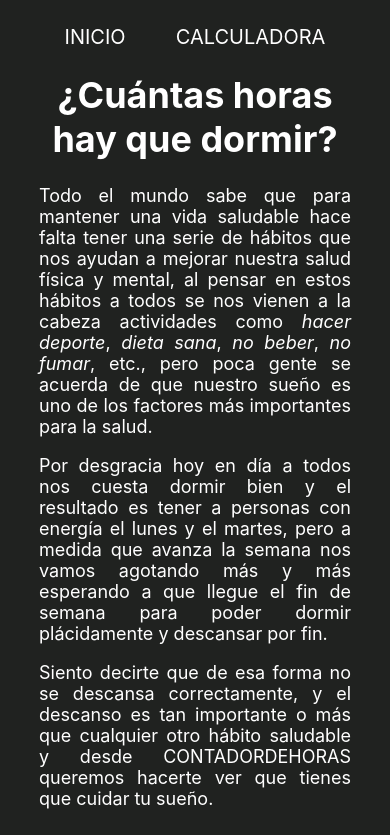
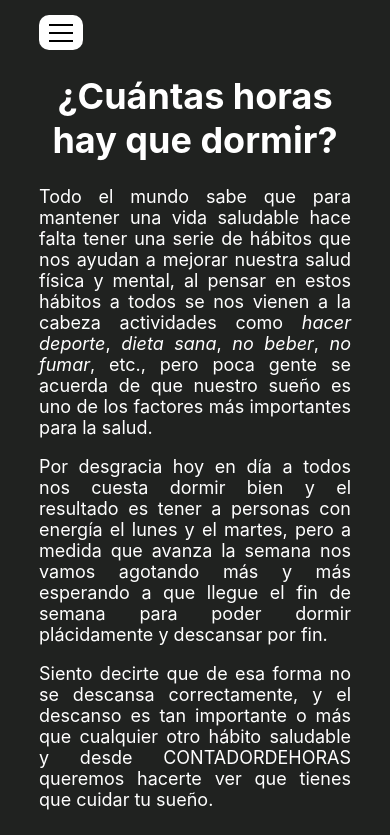
Before and after one commit to alvarofg95/hora-dormir-react, a React (Create React App) app: page / in a window 390 px wide. Shown: the top 835 px of the page. Built offline with nearby package versions, Linux system fonts and the light colour scheme.

Commit message:
menu responsive

```diff
--- a/src/components/Menu.js
+++ b/src/components/Menu.js
@@ -1,7 +1,57 @@
-import React from 'react';
+import React, { Component } from 'react';
 import { Link } from 'react-router-dom';
+import Image from './Image';
 
-export default () => (
+class Menu extends Component {
+  constructor(props) {
+    super(props);
+    this.state = {
+      mobile: false,
+      open: false
+    };
+    this.updateDimensions = this.updateDimensions.bind(this);
+    this.openMenu = this.openMenu.bind(this);
+  }
+
+  componentDidMount() {
+    this.updateDimensions();
+    window.addEventListener('resize', this.updateDimensions);
+  }
+
+  componentWillUnmount() {
+    window.removeEventListener('resize', this.updateDimensions);
+  }
+
+  updateDimensions() {
+    const windowWidth = window.innerWidth;
+    if (windowWidth <= 400) {
+      this.setState({ mobile: true });
+    }
+  }
+
+  openMenu() {
+    this.setState(prevState => ({ open: !prevState.open }));
+  }
+
+  render() {
+    const { mobile, open } = this.state;
+    return mobile ? (
+      <div className="divMenu">
+        <button className="btnMenu" onClick={this.openMenu}>
+          <Image className="iconMenu" src={require('../images/menu.svg')} />
+        </button>
+        {open ? (
+          <div>
+            <Link className="menuItem" to="/" title="Inicio">
+              Inicio
+            </Link>
+            <Link className="menuItem" to="/calculadora" title="Inicio">
+              Calculadora
+            </Link>
+          </div>
+        ) : null}
+      </div>
+    ) : (
       <header>
         <Link to="/" title="Inicio">
           Inicio
@@ -11,3 +61,7 @@ export default () => (
         </Link>
       </header>
     );
+  }
+}
+
+export default Menu;
--- a/src/index.css
+++ b/src/index.css
@@ -24,6 +24,34 @@ header > a {
 
 a {
   color: #fff;
+}
+
+.divMenu {
+  text-align: left;
+  margin-top: 15px;
+}
+
+.divMenu > div {
+  display: grid;
+  padding: 10px;
+}
+
+.menuItem {
+  text-transform: uppercase;
+  text-decoration: none;
+}
+
+.btnMenu {
+  background-color: white;
+  outline: none;
+  border: none;
+  color: white;
+  border-radius: 10px;
+}
+
+.iconMenu {
+  vertical-align: middle;
+  margin-top: 1px;
 }
 
 .container {
```
Also changed, not shown: src/images/menu.svg (added). Lines whose indentation alone changed are shown as unchanged.
